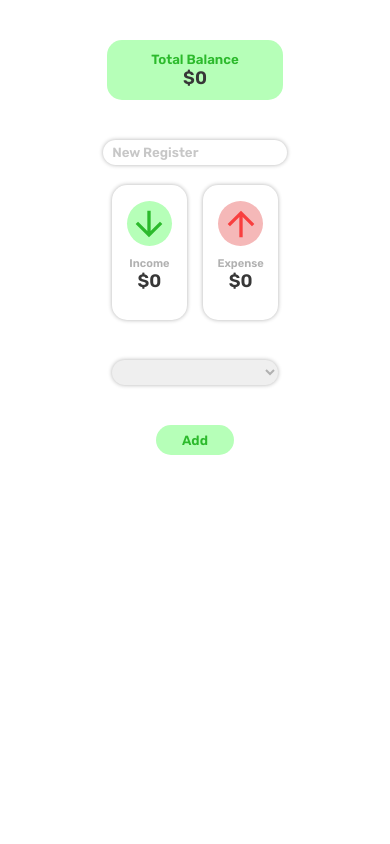
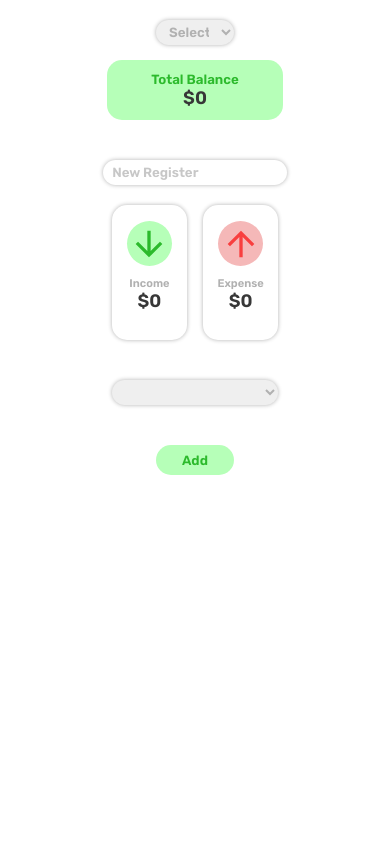
Before and after one commit to JulianBarrioss/expense-tracker, a React (Create React App) app: page / in a window 390 px wide. Shown: the top 844 px of the page. Built offline with nearby package versions, Linux system fonts and the light colour scheme.

Commit message:
select bar fixed

```diff
--- a/src/styles/components/Main.css
+++ b/src/styles/components/Main.css
@@ -69,6 +69,11 @@
         width: 100%;
     }
 
+    .select-months {
+        position: absolute;
+        top: 0;
+    }
+
     .bottom-container {
         height: auto;
     }
--- a/src/styles/components/SideBar.css
+++ b/src/styles/components/SideBar.css
@@ -7,6 +7,7 @@
     width: 25%;
     height: 96.9vh;
     padding-top: 25px;
+    margin-top: 20px;
     display: inline-block;
 }
 
```
